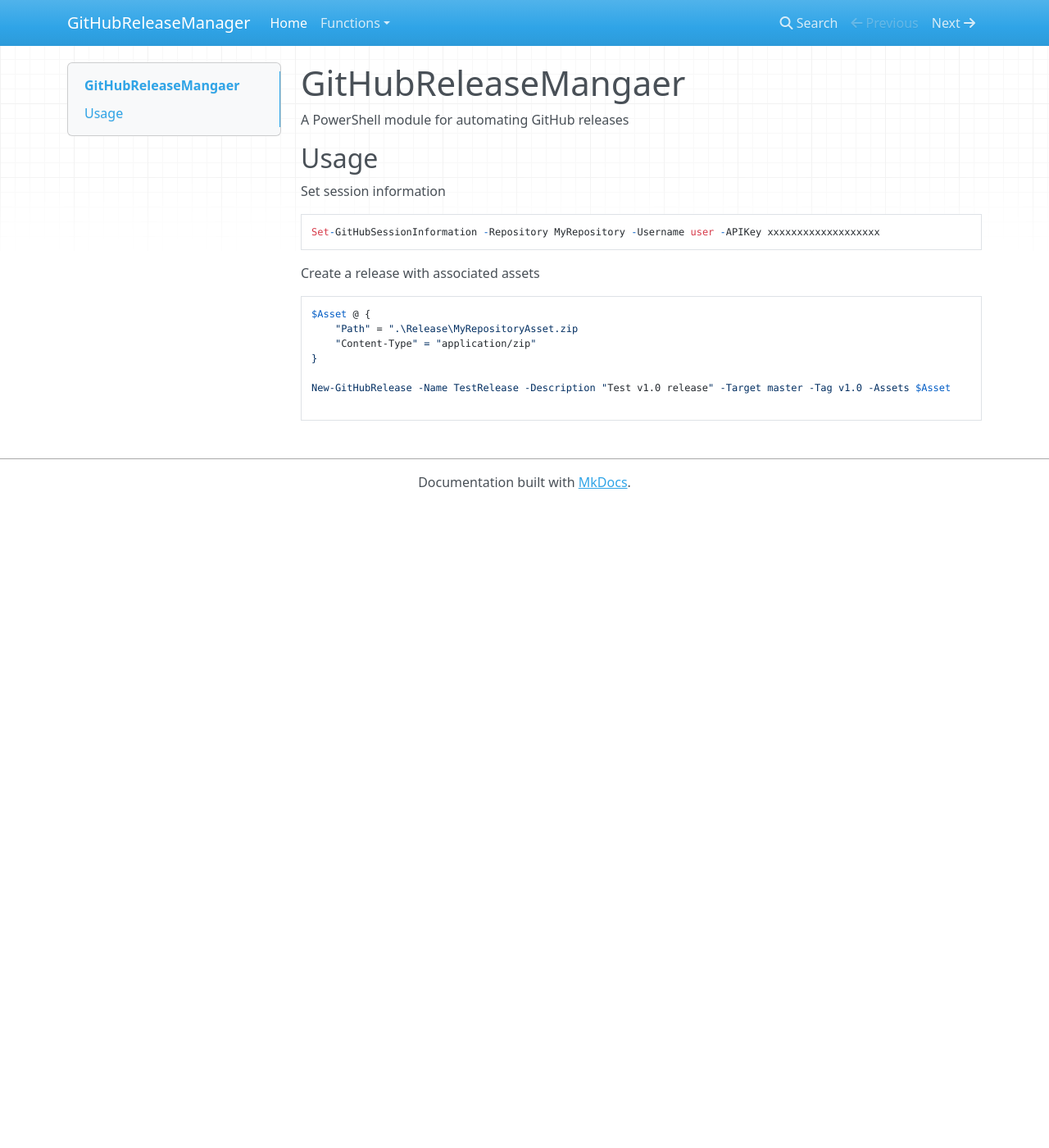
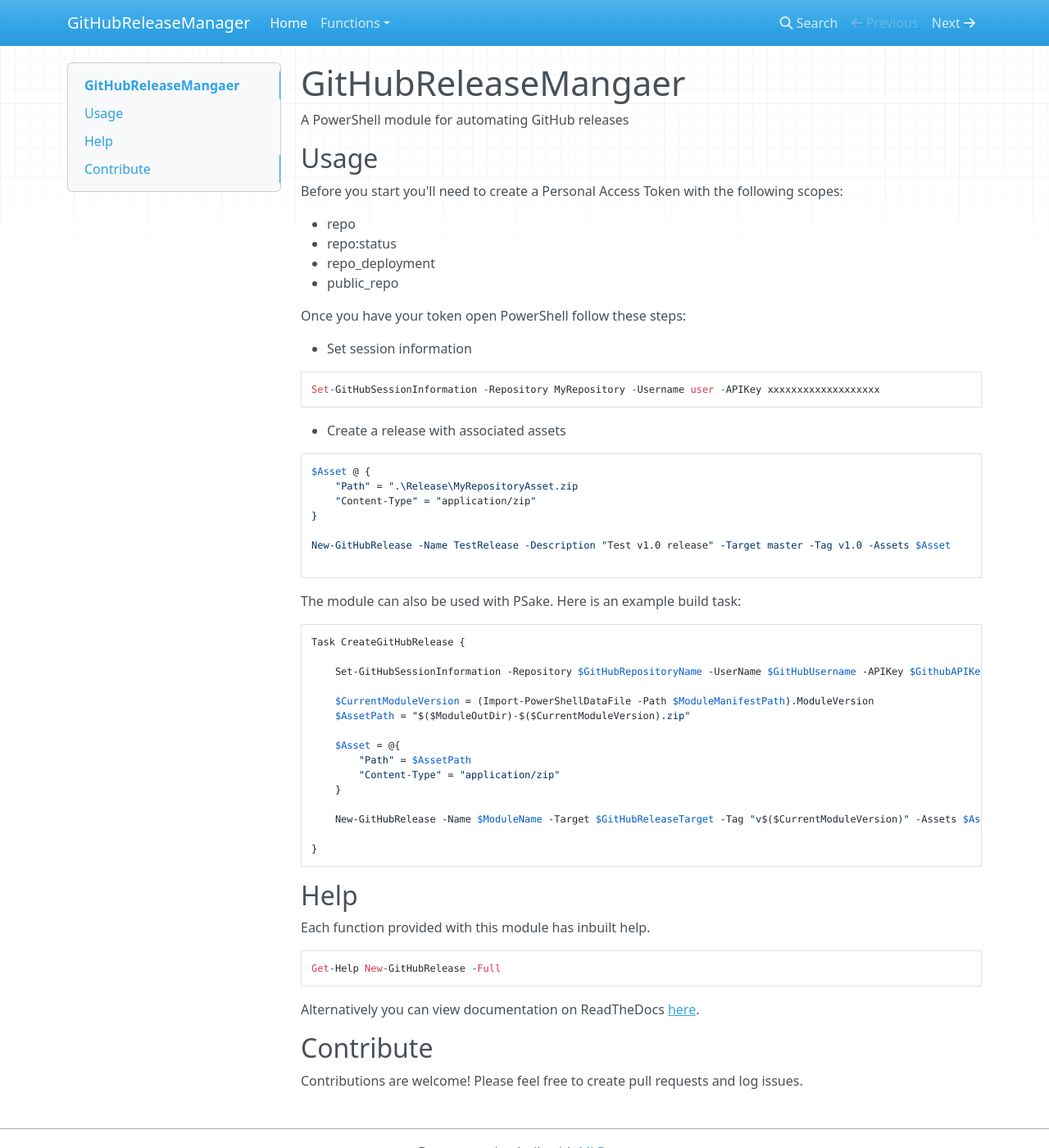
Before and after one commit to chelnak/GitHubReleaseManager, an MkDocs documentation site: the page built from docs/index.md, in a window 1280 px wide and 1400 px high. Shown: the whole window at 82% size. Built offline with MkDocs 1.6.1, drawn with Linux system fonts in a browser that asks for light colours; nearby versions of some CDN libraries; old or Windows-style settings are respelled for this version of MkDocs.

Commit message:
documentation updates

````diff
--- a/docs/index.md
+++ b/docs/index.md
@@ -4,12 +4,23 @@ A PowerShell module for automating GitHub releases
 
 ## Usage
 
-Set session information
+Before you start you'll need to create a Personal Access Token with the following scopes:
+
+* repo
+  * repo:status
+  * repo_deployment
+  * public_repo
+
+Once you have your token open PowerShell follow these steps:
+
+* Set session information
+
 ```
 Set-GitHubSessionInformation -Repository MyRepository -Username user -APIKey xxxxxxxxxxxxxxxxxxx
 ```
 
-Create a release with associated assets
+* Create a release with associated assets
+
 ```
 $Asset @ {
     "Path" = ".\Release\MyRepositoryAsset.zip
@@ -19,3 +30,37 @@ $Asset @ {
 New-GitHubRelease -Name TestRelease -Description "Test v1.0 release" -Target master -Tag v1.0 -Assets $Asset
 
 ```
+
+The module can also be used with PSake. Here is an example build task:
+
+```
+Task CreateGitHubRelease {
+
+    Set-GitHubSessionInformation -Repository $GitHubRepositoryName -UserName $GitHubUsername -APIKey $GithubAPIKey | Out-Null
+
+    $CurrentModuleVersion = (Import-PowerShellDataFile -Path $ModuleManifestPath).ModuleVersion
+    $AssetPath = "$($ModuleOutDir)-$($CurrentModuleVersion).zip"
+
+    $Asset = @{
+        "Path" = $AssetPath
+        "Content-Type" = "application/zip"
+    }
+
+    New-GitHubRelease -Name $ModuleName -Target $GitHubReleaseTarget -Tag "v$($CurrentModuleVersion)" -Assets $Asset -Verbose:$VerbosePreference | Out-Null
+
+}
+```
+
+## Help
+
+Each function provided with this module has inbuilt help.
+
+```
+Get-Help New-GitHubRelease -Full
+```
+
+Alternatively you can view documentation on ReadTheDocs [here](http://githubreleasemanager.readthedocs.io/en/latest/).
+
+## Contribute
+
+Contributions are welcome! Please feel free to create pull requests and log issues.
````
Also changed, not shown: README.md (+47 -2 lines), 2 other files.
